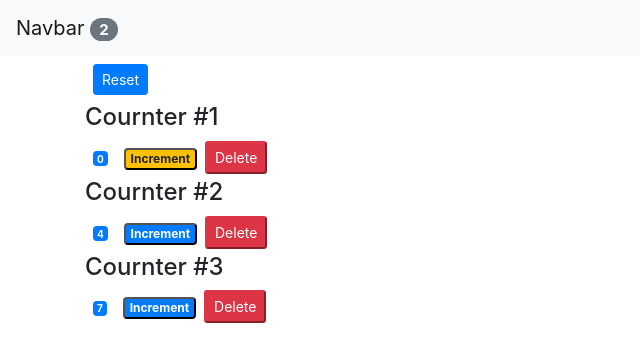
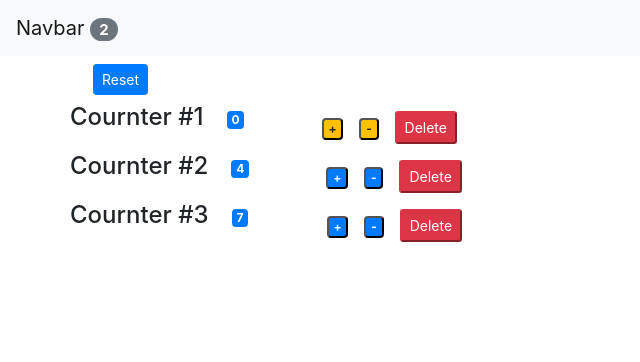
Before and after one commit to mahidulmoon/coursera-react, a React (Create React App) app in the folder counter-app/: page / in a window 1280 px wide. Shown: the top 362 px of the page, without its empty margins (0-640 px from the left). Built offline with nearby package versions, Linux system fonts and the light colour scheme.

Commit message:
decrement button add

```diff
--- a/counter-app/src/App.js
+++ b/counter-app/src/App.js
@@ -10,6 +10,8 @@ class App extends Component{
           {id:3,value:7}
       ]
   }
+
+
   handleDelete = (counterId) =>{
       const counters = this.state.counters.filter(c => c.id !== counterId);
       this.setState({counters});
@@ -28,12 +30,19 @@ class App extends Component{
       counters[index].value++;
       this.setState({counters});
   }
+  onDecrement = (counter) =>{
+    const counters = [...this.state.counters];
+    const index = counters.indexOf(counter);
+    counters[index] = {...counter};
+    counters[index].value--;
+    this.setState({counters});
+}
   render(){
     return (
       <>
       <Navbar totalCounters={this.state.counters.filter(c => c.value>0).length} />
       <main className="container">
-        <Counters counters={this.state.counters} onReset={this.handleReset} onIncrement={this.onIncrement} onDelete={this.handleDelete} />
+        <Counters counters={this.state.counters} onReset={this.handleReset} onDecrement={this.onDecrement} onIncrement={this.onIncrement} onDelete={this.handleDelete} />
       </main>
       </>
     );
--- a/counter-app/src/components/counter.jsx
+++ b/counter-app/src/components/counter.jsx
@@ -32,18 +32,24 @@ class Counter extends Component {
         //let classes = this.getBadgeClasses();
 
         return (
-            <>
+            <div className="row">
                 {/* <img src={this.state.imageUrl} alt="" /> */}
                 {this.props.children}
-                <span style={this.styles} className="badge badge-primary m-2">{this.props.counter.value}</span>
-                {/* <button onClick={this.doHandleIncrement} className={this.getBadgeClasses()}>Increment</button> */}
-                <button onClick={()=>this.props.onIncrement(this.props.counter)} className={this.getBadgeClasses()}>Increment</button>
-                <button onClick={()=>this.props.onDelete(this.props.counter.id)} className="btn-danger btn-sm m2">Delete</button>
-                {/* {this.state.tags.length !== 0 &&
+                <div className="col-1">
+                    <span  className="badge badge-primary m-2">{this.props.counter.value}</span>
+                </div>
+                <div className="col">
+                    <button onClick={()=>this.props.onIncrement(this.props.counter)} className={this.getBadgeClasses()}>+</button>
+                    <button onClick={()=>this.props.onDecrement(this.props.counter)} className={this.getBadgeClasses()}>-</button>
+                    <button onClick={()=>this.props.onDelete(this.props.counter.id)} className="btn-danger btn-sm m-2">Delete</button>
+                </div>
+                {/* <button onClick={this.doHandleIncrement} className={this.getBadgeClasses()}>Increment</button> */
+
+                /* {this.state.tags.length !== 0 &&
                 <ul>
                     {this.state.tags.map(tag => <li key={tag}>{ tag }</li>)}
                 </ul>} */}
-            </>
+            </div>
         );
     }
 
--- a/counter-app/src/components/counters.jsx
+++ b/counter-app/src/components/counters.jsx
@@ -4,10 +4,10 @@ class Counters extends Component {
 
     render() {
         return (
-            <div >
+            <div>
                 <button className="btn btn-primary btn-sm m-2" onClick={this.props.onReset}>Reset</button>
                 {this.props.counters.map(counter =>
-                <Counter key={counter.id} counter={counter} onIncrement={this.props.onIncrement} onDelete={this.props.onDelete} ><h4>Cournter #{counter.id}</h4></Counter>)}
+                <Counter key={counter.id} counter={counter} onDecrement={this.props.onDecrement} onIncrement={this.props.onIncrement} onDelete={this.props.onDelete} ><h4>Cournter #{counter.id}</h4></Counter>)}
             </div>
         );
     }
--- a/counter-app/src/components/navbar.jsx
+++ b/counter-app/src/components/navbar.jsx
@@ -1,4 +1,4 @@
-import React, { Component } from 'react';
+// import React, { Component } from 'react';
 
 
 const Navbar= (props) =>{
```
